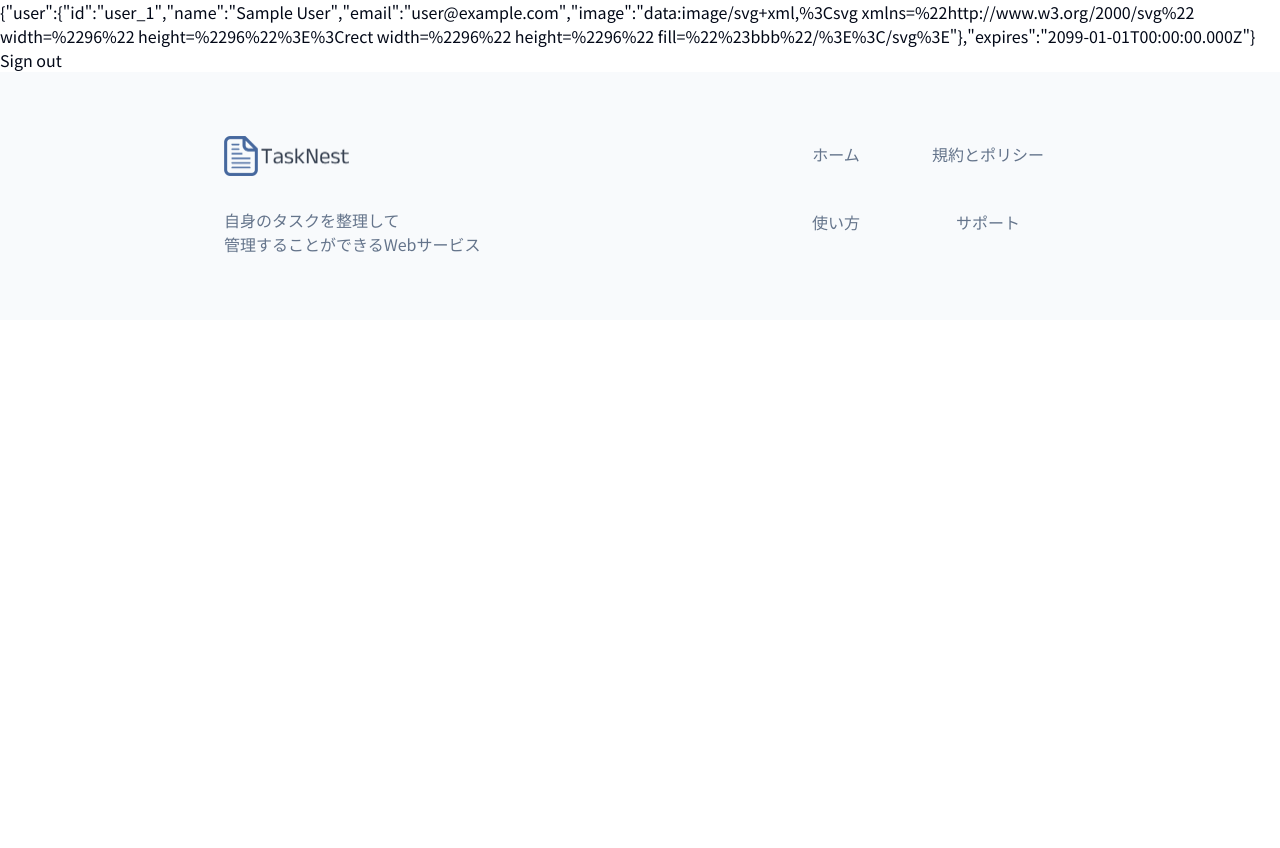
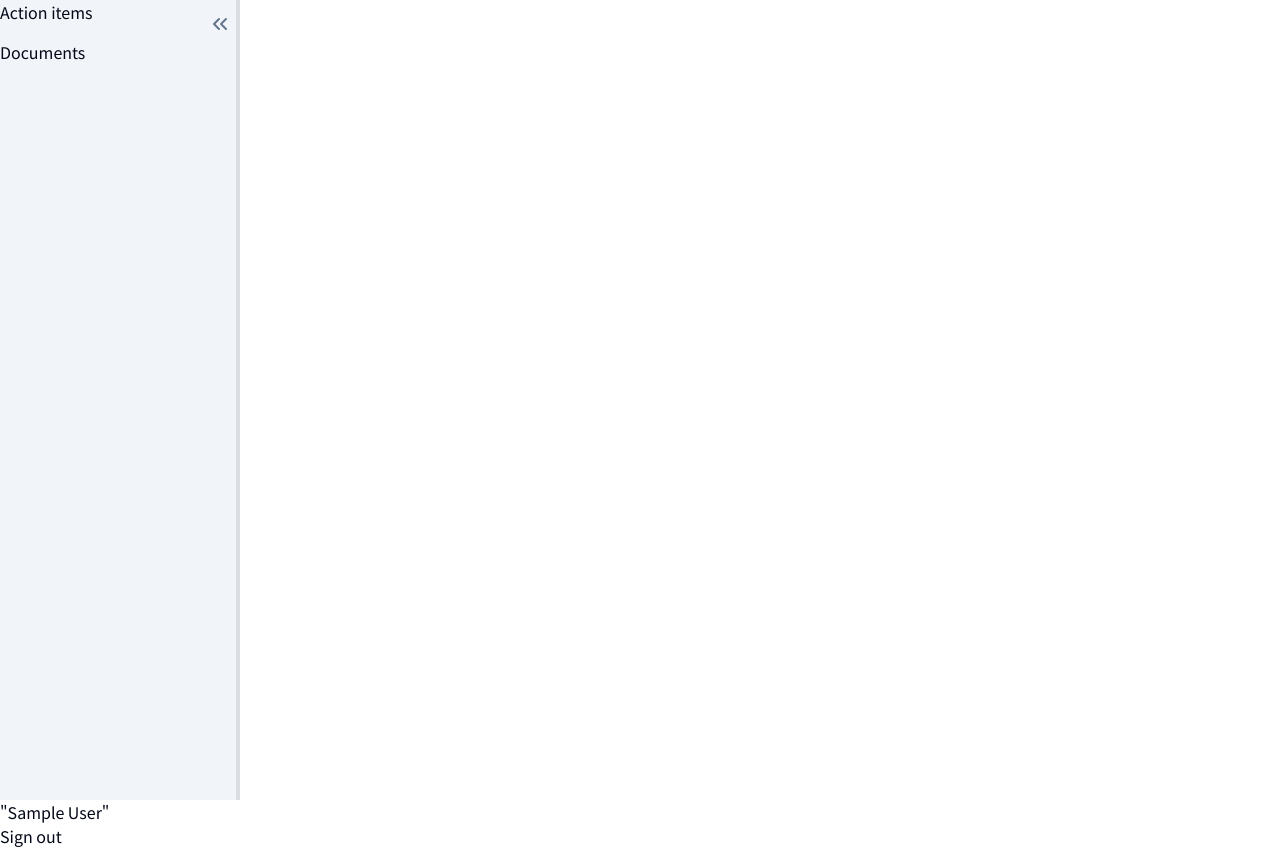
Before and after one commit to prog-daiki/TaskNest, a Next.js app in the folder frontend/: page /home in a window 1280 px wide. Before the commit the page ends 800 px from the top, so only its background shows below. Built offline with nearby package versions, Linux system fonts and the light colour scheme; no server answers; sample sign-in values are in the browser's storage.

Commit message:
navigationの作成

```diff
--- /dev/null
+++ b/frontend/app/(main)/_components/navigation.tsx
@@ -0,0 +1,123 @@
+"use client";
+
+import { ChevronsLeft, MenuIcon } from "lucide-react";
+import { usePathname } from "next/navigation";
+import {
+  ElementRef,
+  useEffect,
+  useRef,
+  useState,
+} from "react";
+import { useMediaQuery } from "usehooks-ts";
+
+import { cn } from "@/lib/utils";
+
+export const Navigation = () => {
+  const pathname = usePathname();
+  const isMobile = useMediaQuery("(max-width: 768px)");
+
+  const sidebarRef = useRef<ElementRef<"aside">>(null);
+  const navbarRef = useRef<ElementRef<"div">>(null);
+  const [isResetting, setIsResetting] = useState(false);
+  const [isCollapsed, setIsCollapsed] = useState(isMobile);
+
+  useEffect(() => {
+    if (isMobile) {
+      collapse();
+    } else {
+      resetWidth();
+    }
+  }, [isMobile]);
+
+  useEffect(() => {
+    if (isMobile) {
+      collapse();
+    }
+  }, [pathname, isMobile]);
+
+  const resetWidth = () => {
+    if (sidebarRef.current && navbarRef.current) {
+      setIsCollapsed(false);
+      setIsResetting(true);
+
+      sidebarRef.current.style.width = isMobile
+        ? "100%"
+        : "240px";
+      navbarRef.current.style.setProperty(
+        "width",
+        isMobile ? "0" : "calc(100% - 240px)",
+      );
+      navbarRef.current.style.setProperty(
+        "left",
+        isMobile ? "100%" : "240px",
+      );
+      setTimeout(() => setIsResetting(false), 300);
+    }
+  };
+
+  const collapse = () => {
+    if (sidebarRef.current && navbarRef.current) {
+      setIsCollapsed(true);
+      setIsResetting(true);
+
+      sidebarRef.current.style.width = "0";
+      navbarRef.current.style.setProperty("width", "100%");
+      navbarRef.current.style.setProperty("left", "0");
+      setTimeout(() => setIsResetting(false), 300);
+    }
+  };
+
+  return (
+    <>
+      <aside
+        ref={sidebarRef}
+        className={cn(
+          "group/sidebar h-full bg-secondary overflow-y-auto relative flex w-60 flex-col z-[99999]",
+          isResetting &&
+            "transition-all ease-in-out duration-300",
+          isMobile && "w-0",
+        )}
+      >
+        <div
+          onClick={collapse}
+          role="button"
+          className={cn(
+            "h-6 w-6 text-muted-foreground rounded-sm hover:bg-neutral-300 dark:hover:bg-neutral-600 absolute top-3 right-2 opacity-0 group-hover/sidebar:opacity-100 transition",
+            isMobile && "opacity-100",
+          )}
+        >
+          <ChevronsLeft className="h-6 w-6" />
+        </div>
+        <div>
+          <p>Action items</p>
+        </div>
+        <div className="mt-4">
+          <p>Documents</p>
+        </div>
+        <div
+          onClick={resetWidth}
+          className="opacity-0 group-hover/sidebar:opacity-100 transition cursor-ew-resize absolute h-full w-1 bg-primary/10 right-0 top-0"
+        />
+      </aside>
+      <div
+        ref={navbarRef}
+        className={cn(
+          "absolute top-0 z-[99999] left-60 w-[calc(100%-240px)]",
+          isResetting &&
+            "transition-all ease-in-out duration-300",
+          isMobile && "left-0 w-full",
+        )}
+      >
+        <nav className="bg-transparent px-3 py-2 w-full">
+          {isCollapsed && (
+            <MenuIcon
+              onClick={resetWidth}
+              role="button"
+              className="h-6 w-6 text-muted-foreground"
+            />
+          )}
+        </nav>
+      </div>
+    </>
+  );
+};
--- a/frontend/app/(main)/home/page.tsx
+++ b/frontend/app/(main)/home/page.tsx
@@ -5,7 +5,7 @@ const HomePage = async () => {
 
   return (
     <div>
-      {JSON.stringify(session)}
+      {JSON.stringify(session?.user.name)}
       <form
         action={async () => {
           "use server";
--- a/frontend/app/(main)/layout.tsx
+++ b/frontend/app/(main)/layout.tsx
@@ -1,5 +1,8 @@
 import { auth } from "@/auth";
 import { redirect } from "next/navigation";
+import { Suspense } from "react";
+import Loading from "./loading";
+import { Navigation } from "@/app/(main)/_components/navigation";
 
 const HomeLayout = async ({
   children,
@@ -10,7 +13,14 @@ const HomeLayout = async ({
   if (!session) {
     redirect("/");
   }
-  return <div>{children}</div>;
+  return (
+    <Suspense fallback={<Loading />}>
+      <div className="h-full">
+        <Navigation />
+        {children}
+      </div>
+    </Suspense>
+  );
 };
 
 export default HomeLayout;
--- /dev/null
+++ b/frontend/app/(main)/loading.tsx
@@ -0,0 +1,7 @@
+import { Spinner } from "@/components/spinner";
+
+const Loading = () => {
+  return <Spinner size="lg" />;
+};
+
+export default Loading;
--- a/frontend/app/(marketing)/layout.tsx
+++ b/frontend/app/(marketing)/layout.tsx
@@ -1,4 +1,5 @@
 import { auth } from "@/auth";
+import { Footer } from "@/components/footer";
 import { redirect } from "next/navigation";
 
 const MarketingLayout = async ({
@@ -10,7 +11,12 @@ const MarketingLayout = async ({
   if (session) {
     redirect("/home");
   }
-  return <div>{children}</div>;
+  return (
+    <div>
+      {children}
+      <Footer />
+    </div>
+  );
 };
 
 export default MarketingLayout;
--- a/frontend/app/layout.tsx
+++ b/frontend/app/layout.tsx
@@ -4,8 +4,6 @@ import "./globals.css";
 /* eslint-enable no-restricted-imports */
 import type { Metadata } from "next";
 import { Noto_Sans_JP } from "next/font/google";
-
-import { Footer } from "@/components/footer";
 
 const notoSansJp = Noto_Sans_JP({
   subsets: ["latin"],
@@ -25,10 +23,7 @@ export default function RootLayout({
   return (
     <html lang="ja">
       <body className={notoSansJp.className}>
-        <div className="h-full">
-          {children}
-          <Footer />
-        </div>
+        <div className="h-full">{children}</div>
       </body>
     </html>
   );
--- /dev/null
+++ b/frontend/components/spinner.tsx
@@ -0,0 +1,34 @@
+import { Loader } from "lucide-react";
+
+import {
+  cva,
+  type VariantProps,
+} from "class-variance-authority";
+
+import { cn } from "@/lib/utils";
+
+const spinnerVariants = cva(
+  "text-muted-foreground animate-spin",
+  {
+    variants: {
+      size: {
+        default: "h-4 w-4",
+        sm: "h-2 w-2",
+        lg: "h-6 w-6",
+        icon: "h-10 w-10",
+      },
+    },
+    defaultVariants: {
+      size: "default",
+    },
+  },
+);
+
+interface SpinnerProps
+  extends VariantProps<typeof spinnerVariants> {}
+
+export const Spinner = ({ size }: SpinnerProps) => {
+  return (
+    <Loader className={cn(spinnerVariants({ size }))} />
+  );
+};
--- a/frontend/package.json
+++ b/frontend/package.json
@@ -29,7 +29,8 @@
     "react-dom": "^18",
     "react-icons": "^5.0.1",
     "tailwind-merge": "^2.2.2",
-    "tailwindcss-animate": "^1.0.7"
+    "tailwindcss-animate": "^1.0.7",
+    "usehooks-ts": "^3.0.2"
   },
   "devDependencies": {
     "@types/node": "^20",
```
Also changed, not shown: 1 other file (tests, documents, lock files or other folders).
